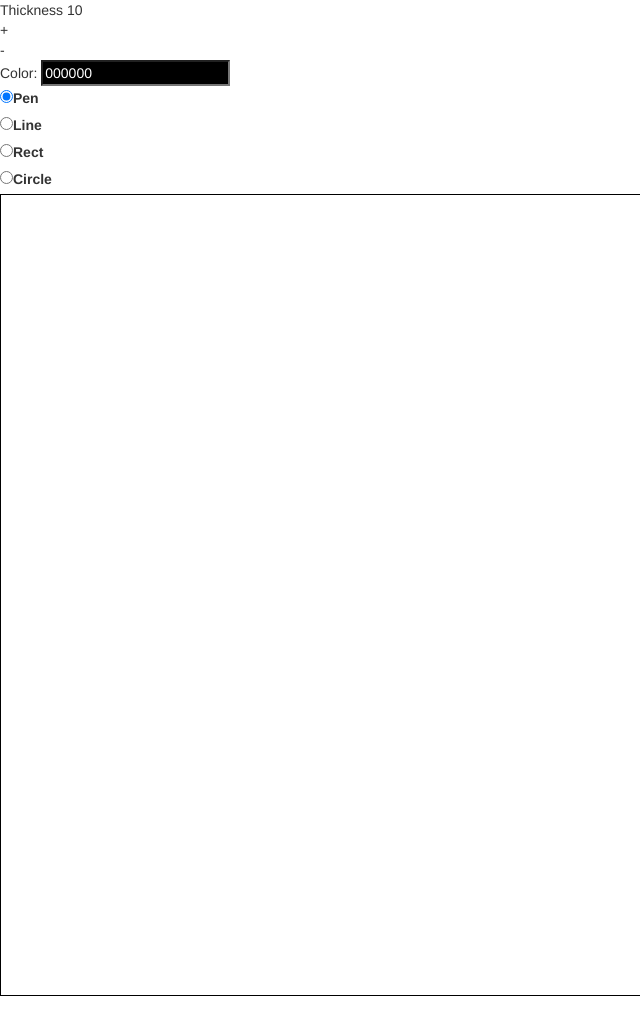
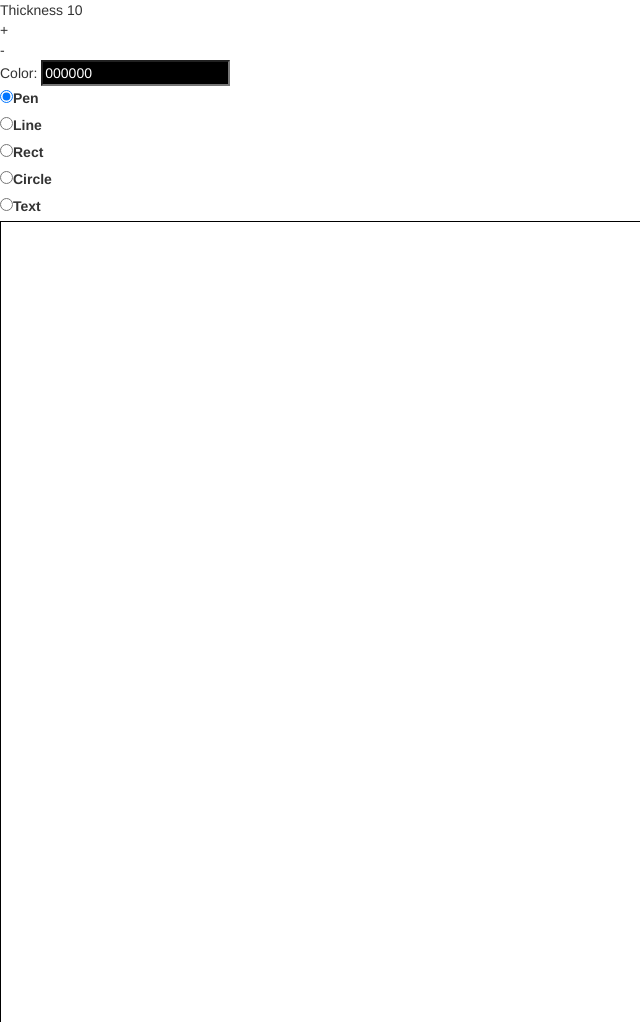
Before and after one commit to birkirbrynjarsson/wepo-whiteboard, a website: page app/index.html in a window 1280 px wide. Shown: the top 1022 px of the page, without its empty margins (0-640 px from the left). Before the commit the page ends 1001 px from the top, so only its background shows below. Drawn offline with nearby package versions, Linux system fonts and the light colour scheme; files that its build step writes are made by us from their sources.

Commit message:
added text option

```diff
--- a/app/index.html
+++ b/app/index.html
@@ -43,6 +43,11 @@
                             <input type="radio" name="shape" value="circle">Circle
                         </label>
                     </div>
+                     <div class="button">
+                        <label>
+                            <input type="radio" name="shape" value="text">Text
+                        </label>
+                    </div>
                 </div>
         </div>
         <canvas id='myCanvas'></canvas>
```
